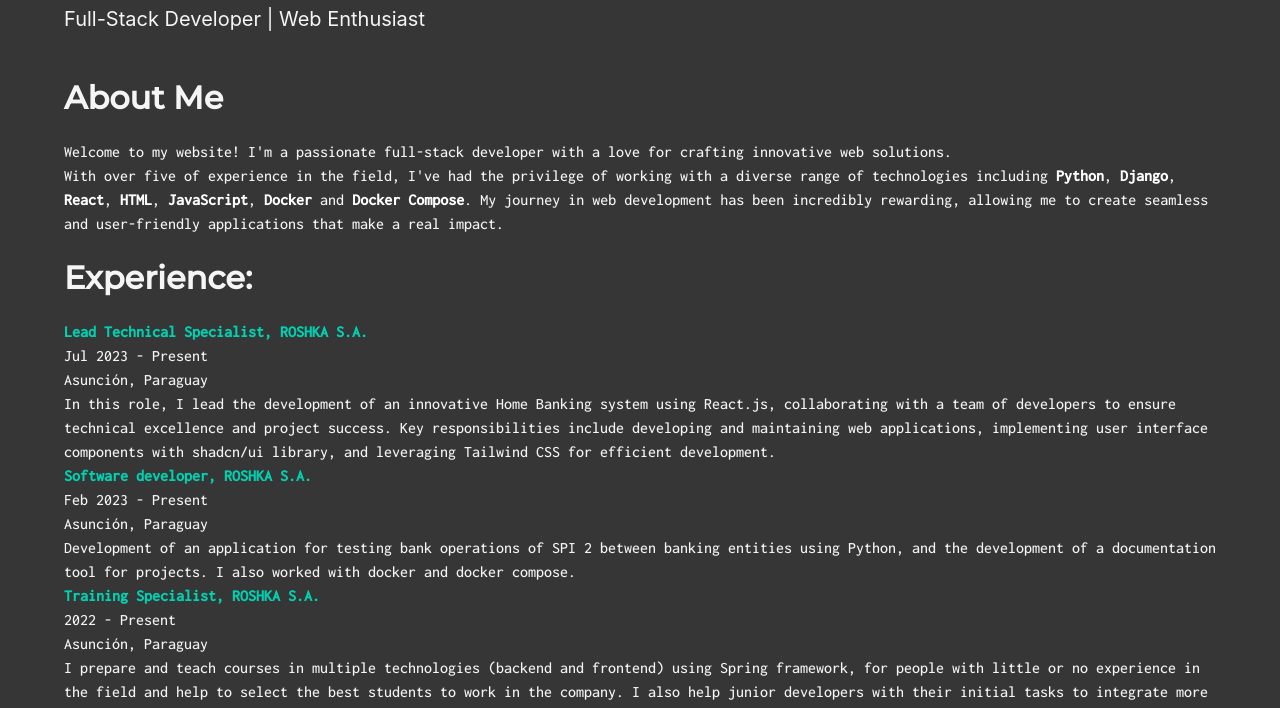
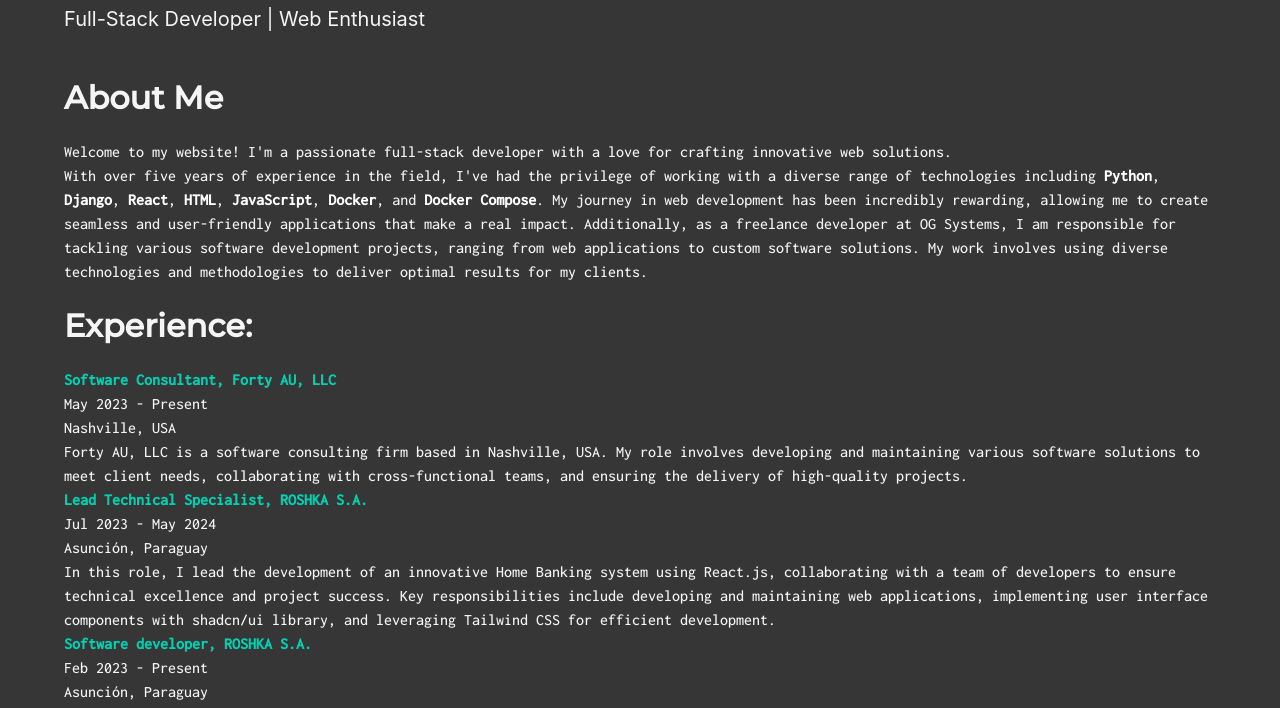
Before and after one commit to OscarGonzalez97/OscarGonzalez97.github.io, a plain HTML site: page index.html in a window 1280 px wide. Shown: the part 91-799 px from the top of the page. Drawn offline with Linux system fonts and the light colour scheme.

Commit message:
Update index.html

```diff
--- a/index.html
+++ b/index.html
@@ -51,11 +51,17 @@
             <h2 class="title has-text-light">About Me</h2>
             <p class="has-text-light">Welcome to my website! I'm a passionate full-stack developer with a love for crafting innovative web solutions.</p>
 
-            <p class="has-text-light">With over five of experience in the field, I've had the privilege of working with a diverse range of technologies including <strong class="has-text-white">Python</strong>, <strong class="has-text-white">Django</strong>, <strong class="has-text-white">React</strong>, <strong class="has-text-white">HTML</strong>, <strong class="has-text-white">JavaScript</strong>, <strong class="has-text-white">Docker</strong> and <strong class="has-text-white">Docker Compose</strong>. My journey in web development has been incredibly rewarding, allowing me to create seamless and user-friendly applications that make a real impact.</p>
-            <br/>
+            <p class="has-text-light">With over five years of experience in the field, I've had the privilege of working with a diverse range of technologies including <strong class="has-text-white">Python</strong>, <strong class="has-text-white">Django</strong>, <strong class="has-text-white">React</strong>, <strong class="has-text-white">HTML</strong>, <strong class="has-text-white">JavaScript</strong>, <strong class="has-text-white">Docker</strong>, and <strong class="has-text-white">Docker Compose</strong>. My journey in web development has been incredibly rewarding, allowing me to create seamless and user-friendly applications that make a real impact. Additionally, as a freelance developer at OG Systems, I am responsible for tackling various software development projects, ranging from web applications to custom software solutions. My work involves using diverse technologies and methodologies to deliver optimal results for my clients.</p>
+
+           <br/>
             <h2 class="title has-text-light">Experience:</h2>
+           <p class="has-text-light"><strong class="has-text-primary">Software Consultant, Forty AU, LLC</strong><br>
+            May 2023 - Present<br>
+            Nashville, USA<br>
+           Forty AU, LLC is a software consulting firm based in Nashville, USA. My role involves developing and maintaining various software solutions to meet client needs, collaborating with cross-functional teams, and ensuring the delivery of high-quality projects.
+
             <p class="has-text-light"><strong class="has-text-primary">Lead Technical Specialist, ROSHKA S.A.</strong><br>
-            Jul 2023 - Present<br>
+            Jul 2023 - May 2024<br>
             Asunción, Paraguay<br>
             In this role, I lead the development of an innovative Home Banking system using React.js, collaborating with a team of developers to ensure technical excellence and project success. Key responsibilities include developing and maintaining web applications, implementing user interface components with shadcn/ui library, and leveraging Tailwind CSS for efficient development.</p>
             <p class="has-text-light"><strong class="has-text-primary">Software developer, ROSHKA S.A.</strong><br>
@@ -131,6 +137,11 @@
                     <i class="fab fa-github fa-2x"></i>
                 </span>
             </a>
+           <a class="mx-3" href="mailto:admin@ogsystems.online">
+                <span class="icon has-text-light">
+                    <i class="fas fa-envelope fa-2x"></i>
+                </span>
+            </a>
             <a class="mx-3" href="mailto:oscargonzalez159@gmail.com">
                 <span class="icon has-text-light">
                     <i class="fas fa-envelope fa-2x"></i>
@@ -143,6 +154,7 @@
             <br>
             <a href="https://oscargonzalez.work/images/CV.pdf" download="oscar_gonzalez_resume.pdf"><h4 class="title has-text-light">Download my resume here! <span class="icon has-text-light"><i class="fas fa-file-user"></i></span> </h4></a>
             <img class="rounded mt-5" src="images/3perrosyyo.jpeg" width="200" height="260">
+            <img class="rounded mt-5" src="images/ogsystems.png" width="200" height="260">
         </div>
       </footer>
 </body>
```
